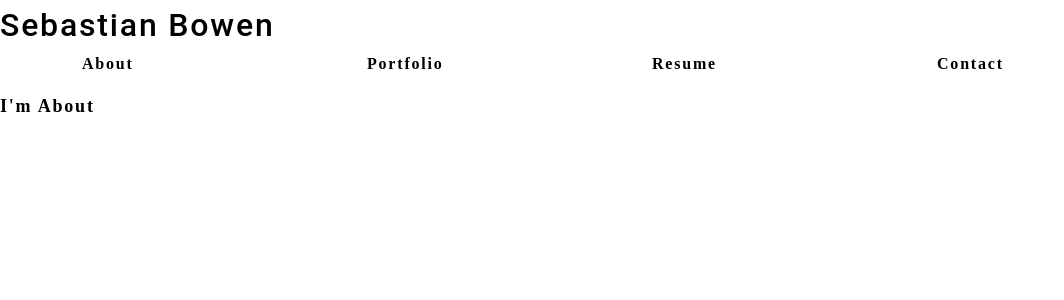
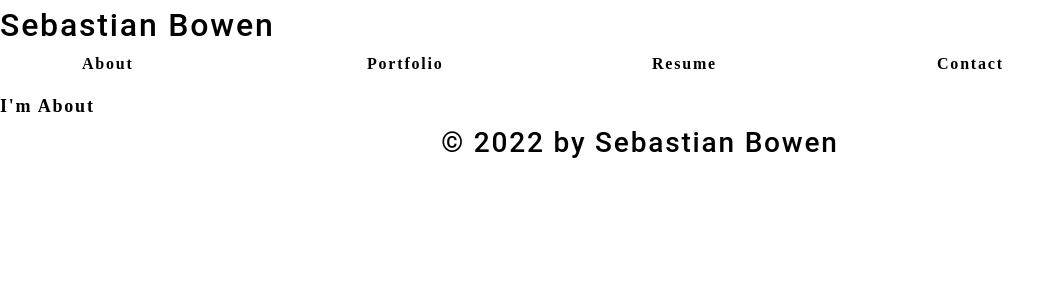
Before and after one commit to Sebastian2908-2007/sebastians-portfolio, a React (Create React App) app: page / in a window 1280 px wide. Shown: the top 300 px of the page, without its empty margins (0-1064 px from the left). Built offline with nearby package versions, Linux system fonts and the light colour scheme.

Commit message:
have added footer with dynamically generated year

```diff
--- a/src/App.js
+++ b/src/App.js
@@ -3,6 +3,7 @@ import About from "./components/About";
 import Contact from "./components/Contact";
 import Portfolio from "./components/Portfolio";
 import Resume from "./components/Resume";
+import Footer from "./components/Footer";
 import { useState } from 'react';
 
 function App() {
@@ -17,7 +18,7 @@ const [currentPage,setCurrentPage] = useState('about');
    {currentPage === 'contact' &&<Contact></Contact>}
    {currentPage === 'portfolio' && <Portfolio></Portfolio>}
    {currentPage === 'resume' &&   <Resume></Resume>}
-
+ <Footer></Footer>
    </div>
   );
 }
--- /dev/null
+++ b/src/components/Footer/index.js
@@ -0,0 +1,9 @@
+function Footer() {
+    return (
+        <footer className="d-flex justify-content-center ">
+            <h3> &copy; {new Date().getFullYear()} by Sebastian Bowen</h3>
+        </footer>
+    )
+};
+
+export default Footer;
```
